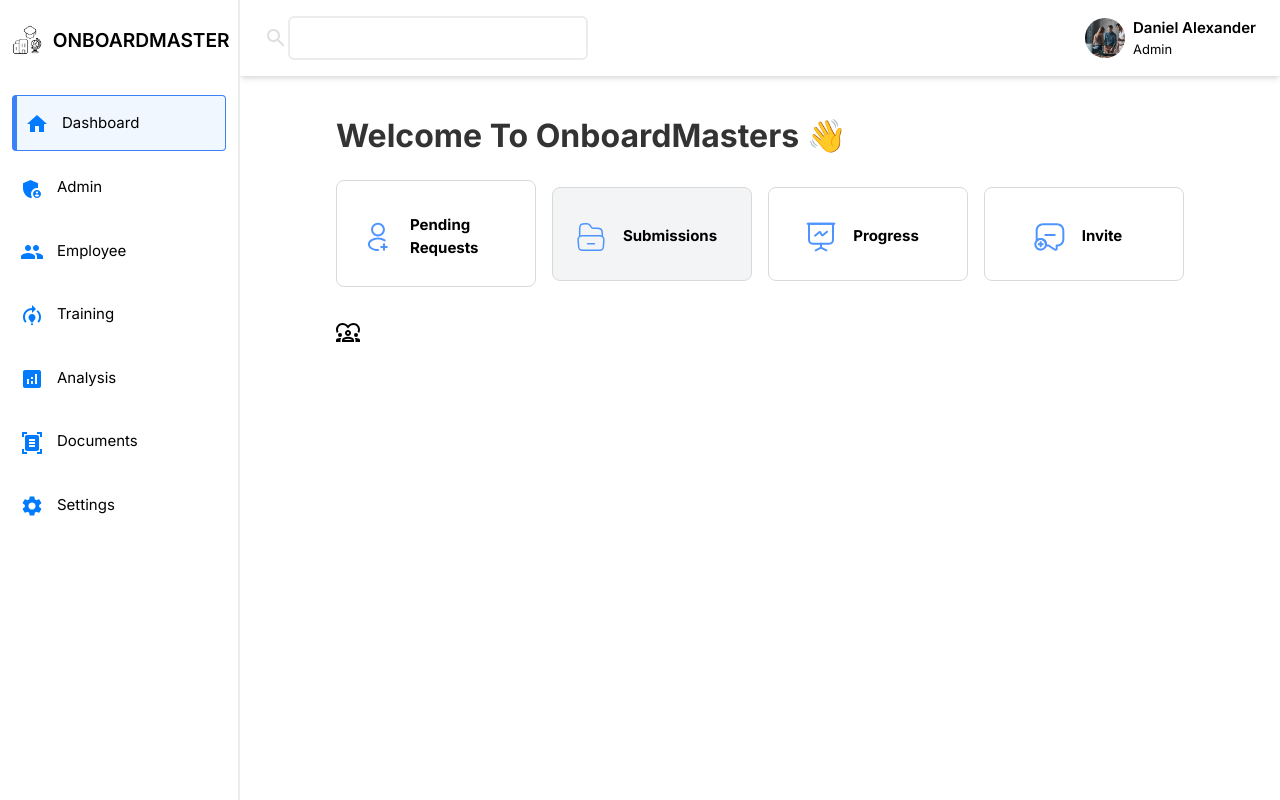
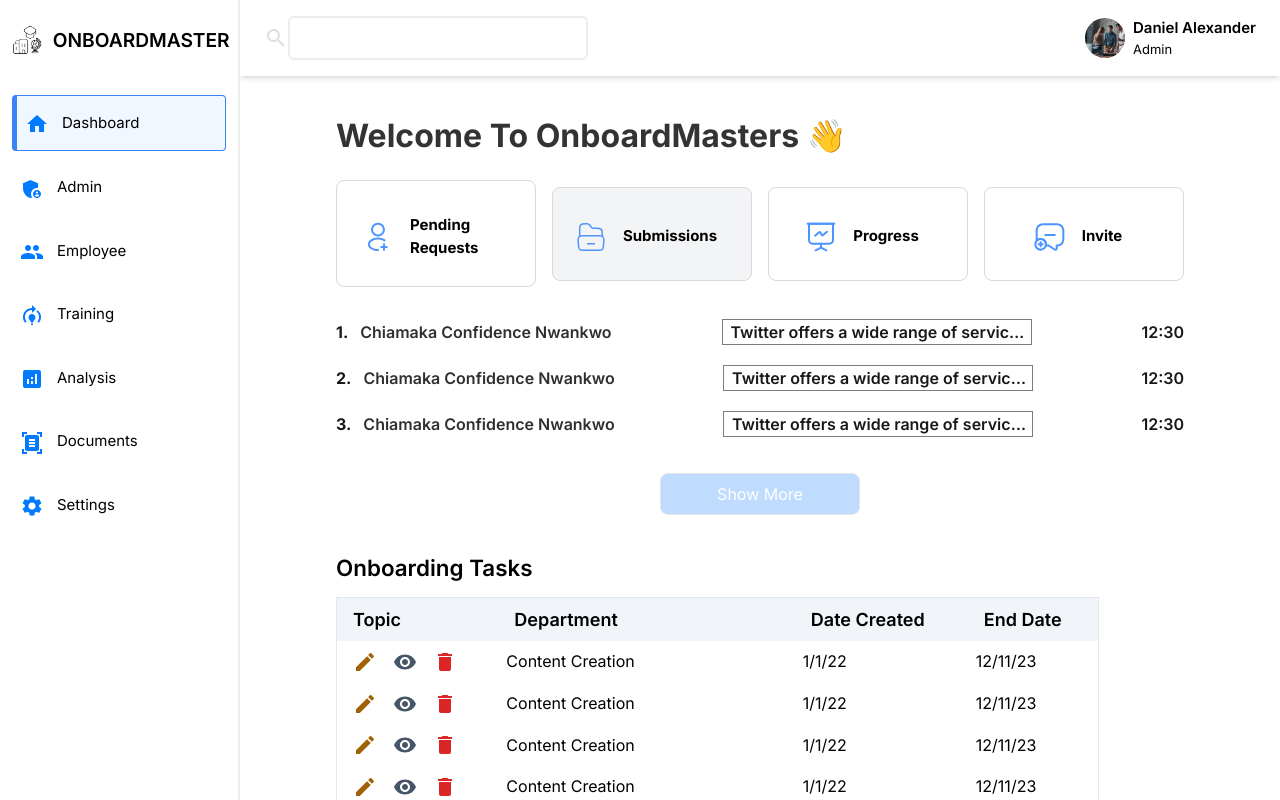
Before and after one commit to Techjenius/frontend-repo, a Next.js app: page /dashboard in a window 1280 px wide. Both pictures are taken after a click on the element "Submissions". Built offline with nearby package versions, Linux system fonts and the light colour scheme; a small style sheet from the web is missing.

Commit message:
completed submission page

```diff
--- a/src/app/(pages)/dashboard/page.jsx
+++ b/src/app/(pages)/dashboard/page.jsx
@@ -1,6 +1,6 @@
-'use client'
+"use client";
 import React from "react";
-import { useState } from 'react';
+import { useState } from "react";
 import Image from "next/image";
 import Person from "../../../../public/images/profile-add.svg";
 import Folder from "../../../../public/images/folder.svg";
@@ -42,12 +42,12 @@ const Dashboard = () => {
   };
 
   return (
-    <div className="mx-2 md:mx-20 my-5">
+    <div className="mx-2 my-5 md:mx-20">
       <h1 className="md:text-[32px] text-[24px] font-bold text-[#333]  ">
         Welcome To OnboardMasters 👋
       </h1>
-      <div className="flex flex-col md:flex-row items-center w-full justify-between mt-5 gap-4">
-      {req.map((item) => (
+      <div className="flex flex-col items-center justify-between w-full gap-4 mt-5 md:flex-row">
+        {req.map((item) => (
           <div
             key={item.title}
             className={`flex items-center gap-4 pt-[33px] pl-[25px] pb-[27px] pr-[37px] border border-[#D9D9D9] w-full justify-center rounded-lg ${
@@ -62,10 +62,10 @@ const Dashboard = () => {
         ))}
       </div>
       <div className="py-8">
-      {activeSection === "pending" && <Pending />}
-      {activeSection === "submission" && <Submission />}
-      {activeSection === "progress" && <ProgressPg />}
-      {activeSection === "invite" && <InvitePg />}
+        {activeSection === "pending" && <Pending />}
+        {activeSection === "submission" && <Submission />}
+        {activeSection === "progress" && <ProgressPg />}
+        {activeSection === "invite" && <InvitePg />}
       </div>
     </div>
   );
--- a/src/components/molecules/submissionList.jsx
+++ b/src/components/molecules/submissionList.jsx
@@ -1,59 +1,80 @@
-import { Diversity1Outlined } from '@mui/icons-material';
-import React from 'react';
-import '../../styles/styles.css'
+import React, { useState } from "react";
+import "../../styles/styles.css";
 
 const SubmissionList = () => {
+  const [showFullSubmissionList, setShowFullSubmissionList] = useState(false);
 
   const SubList = [
     {
-        text: 'Chiamaka Confidence Nwankwo',
-        paragraph: 'Twitter offers a wide range of services and products ',
-        time: '12:30',
+      text: "Chiamaka Confidence Nwankwo",
+      paragraph: "Twitter offers a wide range of services and products ",
+      time: "12:30",
     },
     {
-        text: 'Chiamaka Confidence Nwankwo',
-        paragraph: 'Twitter offers a wide range of services and products ',
-        time: '12:30',
+      text: "Chiamaka Confidence Nwankwo",
+      paragraph: "Twitter offers a wide range of services and products ",
+      time: "12:30",
     },
     {
-        text: 'Chiamaka Confidence Nwankwo',
-        paragraph: 'Twitter offers a wide range of services and products ',
-        time: '12:30',
+      text: "Chiamaka Confidence Nwankwo",
+      paragraph: "Twitter offers a wide range of services and products ",
+      time: "12:30",
+    },
+  ];
+
+  if (showFullSubmissionList) {
+    SubList.push(
+      {
+        text: "Chiamaka Confidence Nwankwo",
+        paragraph: "Twitter offers a wide range of services and products ",
+        time: "12:30",
       },
       {
-        text: 'Chiamaka Confidence Nwankwo',
-        paragraph: 'Twitter offers a wide range of services and products ',
-        time: '12:30',
+        text: "Chiamaka Confidence Nwankwo",
+        paragraph: "Twitter offers a wide range of services and products ",
+        time: "12:30",
       },
       {
-        text: 'Chiamaka Confidence Nwankwo',
-        paragraph: 'Twitter offers a wide range of services and products ',
-        time: '12:30',
-    },
-    {
-        text: 'Chiamaka Confidence Nwankwo',
-        paragraph: 'Twitter offers a wide range of services and products ',
-        time: '12:30',
-    },
-]
+        text: "Chiamaka Confidence Nwankwo",
+        paragraph: "Twitter offers a wide range of services and products ",
+        time: "12:30",
+      }
+    );
+  }
 
-    return(
+  return (
+    <div className="">
       <div>
-            <div>
-                <Diversity1Outlined>
-                {
-                    SubList.map((list, index) => (
-                        <div key={index} className='submissionGrid'>
-                            <h3>{list.text}</h3>
-                            <p>{list.paragraph}</p>
+        {SubList.map((list, index) => (
+          <div
+            key={index}
+            className="flex items-center justify-between mb-5 font-semibold opacity-90 cursor-pointer"
+          >
+            <div className="flex gap-x-3">
+              <h3 className="font-bold opacity-100">{index + 1}.</h3>
+              <h3 className="font-semibold opacity-90">{list.text}</h3>
+            </div>
+
+            <div className="border border-[#6F6F6F] pl-2">
+              <p className="block whitespace-nowrap overflow-hidden text-ellipsis max-w-[300px]">
+                {list.paragraph}
+              </p>
+            </div>
             <p>{list.time}</p>
           </div>
-                    ))
-                }
-                </Diversity1Outlined>
+        ))}
+      </div>
+
+      <div className="text-center">
+        <button
+          className="text-white border bg-blue-200 rounded-lg w-[200px] my-4 py-2 px-4"
+          onClick={() => setShowFullSubmissionList((prev) => !prev)}
+        >
+          {showFullSubmissionList ? "Show less" : "Show More"}
+        </button>
       </div>
     </div>
-    )
-}
+  );
+};
 
 export default SubmissionList;
--- a/src/components/organisms/boardRouting/pending.jsx
+++ b/src/components/organisms/boardRouting/pending.jsx
@@ -29,7 +29,7 @@ const req = [
 const Pending = () => {
   return (
     <div>
-      <div className="mt-5 flex flex-wrap lg:flex-nowrap justify-between gap-4">
+      <div className="flex flex-wrap justify-between gap-4 mt-5 lg:flex-nowrap">
         <Card />
         <StatsCard />
       </div>
--- a/src/components/organisms/boardRouting/progress.jsx
+++ b/src/components/organisms/boardRouting/progress.jsx
@@ -1,8 +1,12 @@
 import React from "react";
+import Table from "../table";
 
 const Progress = () => {
   return (
-  <div>progress</div>
+    <div>
+      <h1 className="text-[1.4em] font-semibold pt-5 pb-3">Onboarding Tasks</h1>
+      <Table />
+    </div>
   );
 };
 
--- a/src/components/organisms/boardRouting/submission.jsx
+++ b/src/components/organisms/boardRouting/submission.jsx
@@ -1,10 +1,13 @@
 import SubmissionList from "@/components/molecules/submissionList";
 import React from "react";
+import Table from "../table";
 
 const Submission = () => {
-  return(
+  return (
     <div>
       <SubmissionList />
+      <h1 className="text-[1.4em] font-semibold pt-5 pb-3">Onboarding Tasks</h1>
+      <Table />
     </div>
   );
 };
--- a/tailwind.config.js
+++ b/tailwind.config.js
@@ -1,30 +1,30 @@
 /** @type {import('tailwindcss').Config} */
 module.exports = {
   content: [
-    './src/pages/**/*.{js,ts,jsx,tsx,mdx}',
-    './src/components/**/*.{js,ts,jsx,tsx,mdx}',
-    './src/app/**/*.{js,ts,jsx,tsx,mdx}',
+    "./src/pages/**/*.{js,ts,jsx,tsx,mdx}",
+    "./src/components/**/*.{js,ts,jsx,tsx,mdx}",
+    "./src/app/**/*.{js,ts,jsx,tsx,mdx}",
   ],
   theme: {
     extend: {
       backgroundImage: {
-        'gradient-radial': 'radial-gradient(var(--tw-gradient-stops))',
-        'gradient-conic':
-          'conic-gradient(from 180deg at 50% 50%, var(--tw-gradient-stops))',
+        "gradient-radial": "radial-gradient(var(--tw-gradient-stops))",
+        "gradient-conic":
+          "conic-gradient(from 180deg at 50% 50%, var(--tw-gradient-stops))",
       },
       colors: {
-        'site-blue': '#007BFF',
-        'primary': '#007bff',
+        "site-blue": "#007BFF",
+        primary: "#007bff",
       },
       keyframes: {
         wiggle: {
-          '0% , 100%': { opacity: 1 },
-        }
+          "0% , 100%": { opacity: 1 },
+        },
       },
       animation: {
-        wiggle: 'wiggle 1s ease-in 2s',
-      }
+        wiggle: "wiggle 1s ease-in 2s",
+      },
     },
   },
   plugins: [],
-}
+};
```
Lines whose indentation alone changed are shown as unchanged.
